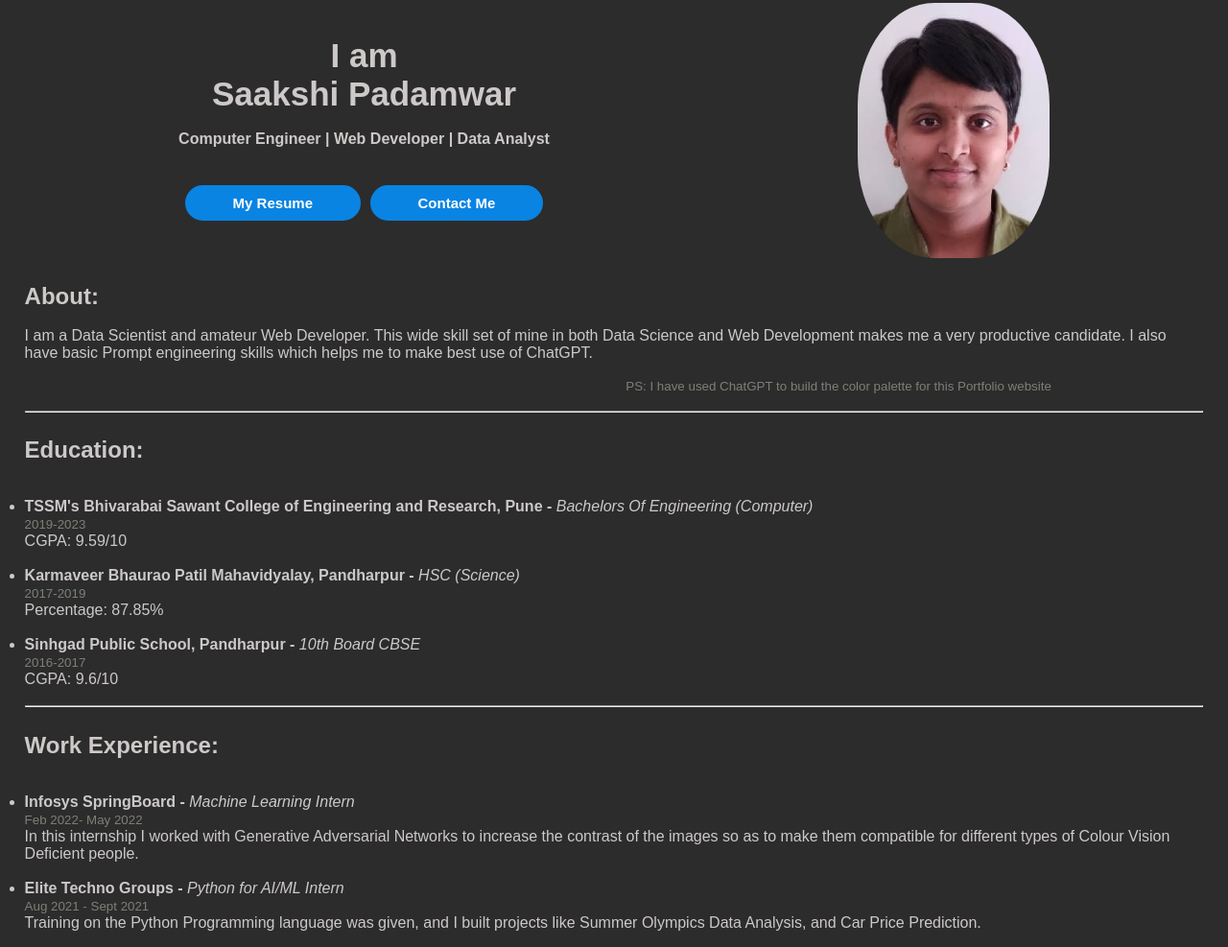
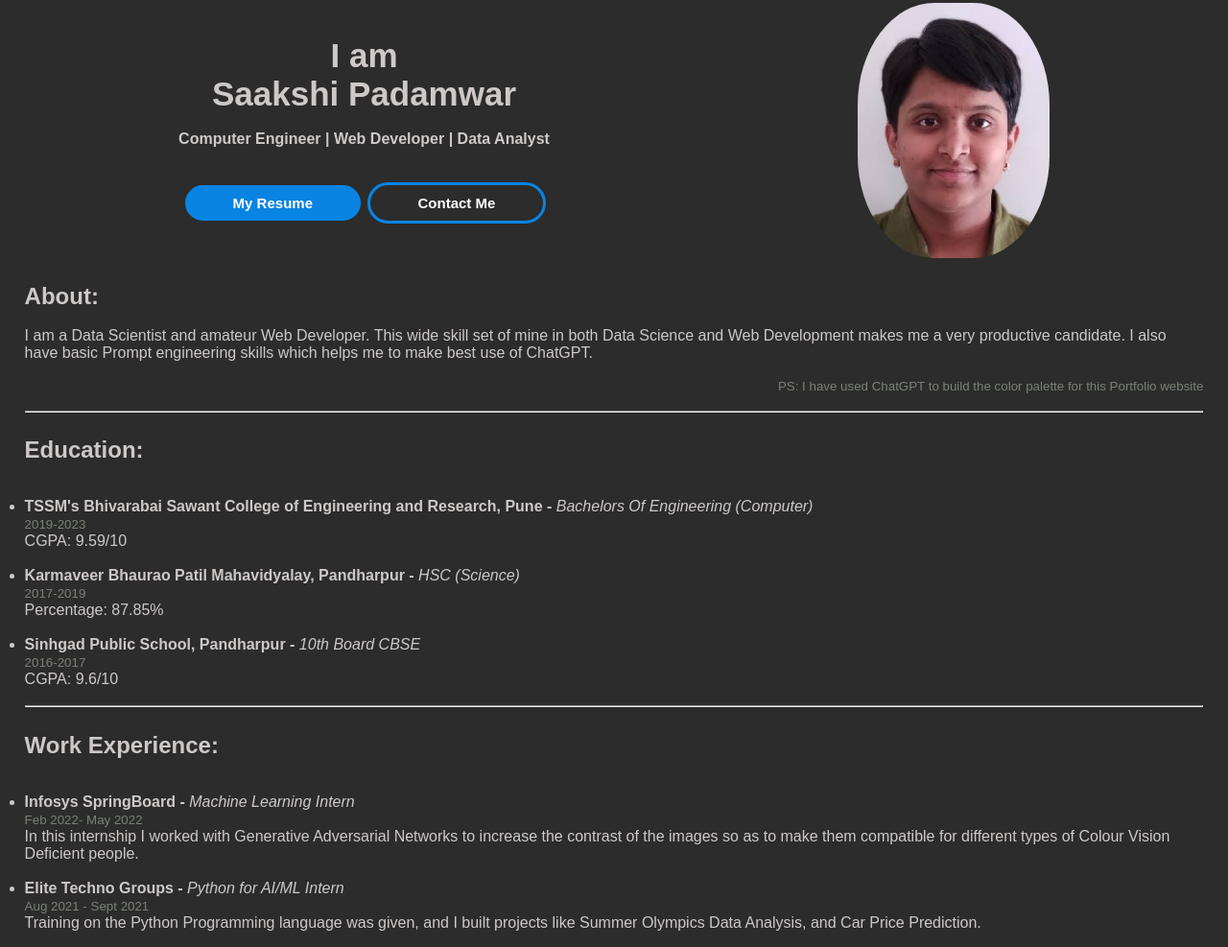
Before and after one commit to saakshipadamwar/Saakshi-Portfolio, a plain HTML site: page index.html in a window 1280 px wide. Shown: the part 787-1774 px from the top of the page at 96% size. Drawn offline with Linux system fonts and the light colour scheme.

Commit message:
Update index.css

```diff
--- a/index.css
+++ b/index.css
@@ -45,7 +45,7 @@ header{
 
 }
 #ps{
-    margin: 0 0 0 51%;
+    text-align: right;
 }
 button{
     border-radius: 30px;
@@ -60,6 +60,14 @@ button{
 button:hover {
     background-color: #00b894;
     font-size: larger;
+}
+#contact-me{
+    box-sizing: content-box;
+    border: 3px solid #0984e3;
+    background-color: #2c2c2c;
+}
+#contact-me:hover{
+    border: 3px solid #00b894;
 }
 #header-contact{
     background-color: #0984e3;
```
